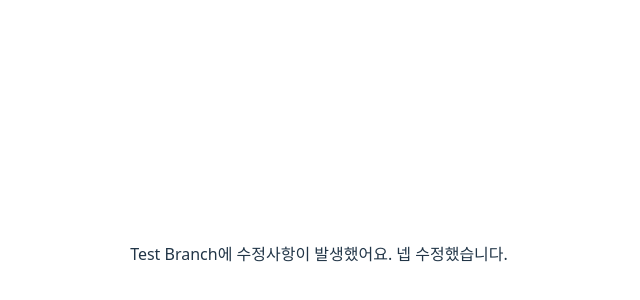
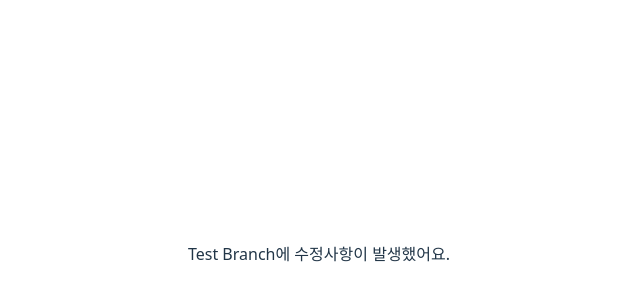
Before and after one commit to may-orca/my-website, a React (Vite) app in the folder my-website/: page / in a window 1280 px wide. Shown: the part 146-446 px from the top of the page, without its empty margins (321-961 px from the left). Built offline with nearby package versions, Linux system fonts and the light colour scheme.

Commit message:
롤백했습니다.

```diff
--- a/my-website/src/App.jsx
+++ b/my-website/src/App.jsx
@@ -10,7 +10,6 @@ function App() {
     <>
       <div>
          Test Branch에 수정사항이 발생했어요.
-         넵 수정했습니다.
       </div>
     </>
   )
```
